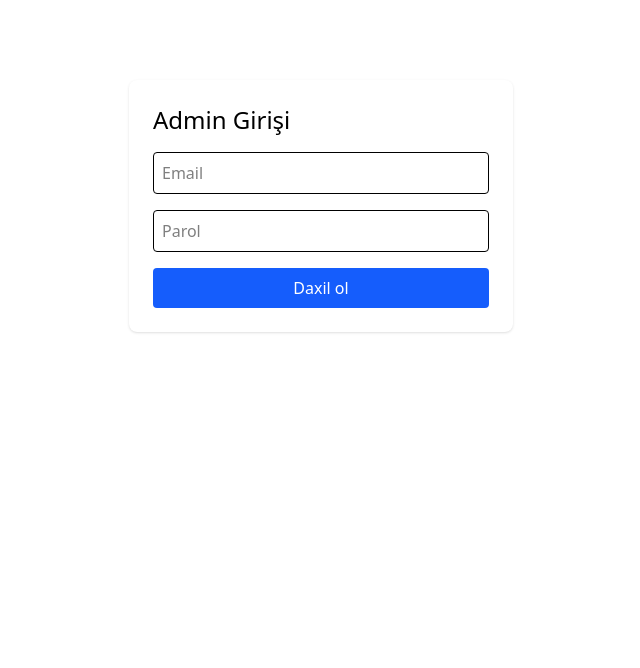
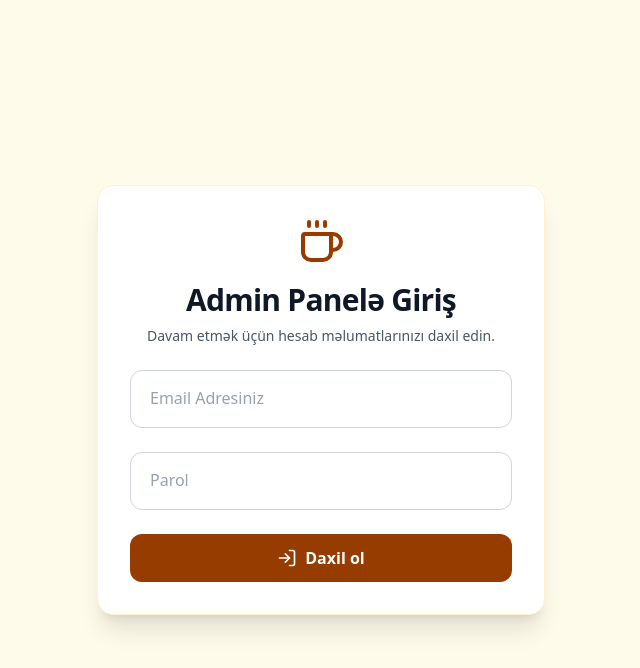
Before and after one commit to Fuadmikayil/Coffe-Shop, a Next.js app: page /login in a window 1280 px wide. Shown: the top 668 px of the page, without its empty margins (319-959 px from the left). Built offline with nearby package versions, Linux system fonts and the light colour scheme; no server answers.

Commit message:
Enhance LoginPage UI with improved layout, loading state, and error messaging

```diff
--- a/app/login/page.jsx
+++ b/app/login/page.jsx
@@ -1,25 +1,31 @@
-//login
 'use client'
+
 import { useState } from 'react'
 import { useRouter } from 'next/navigation'
 import supabase from '../../lib/supabase'
+import { Coffee, KeyRound, LogIn, AlertTriangle } from 'lucide-react'
 
 export default function LoginPage() {
   const router = useRouter()
   const [email, setEmail] = useState('')
   const [password, setPassword] = useState('')
   const [msg, setMsg] = useState('')
+  const [loading, setLoading] = useState(false)
 
   const handleSubmit = async e => {
     e.preventDefault()
+    setMsg('')
+    setLoading(true)
+
     // 1) Email/Parol ilə daxil ol
     const { data, error } = await supabase.auth.signInWithPassword({ email, password })
     if (error) {
       setMsg(error.message)
+      setLoading(false)
       return
     }
 
-    // 2) “profiles” cədvəlindən admin yoxla
+    // 2) "profiles" cədvəlindən admin yoxla
     const uid = data.user.id
     const { data: profile, error: pErr } = await supabase
       .from('profiles')
@@ -28,8 +34,9 @@ export default function LoginPage() {
       .single()
 
     if (pErr || !profile?.is_admin) {
-      setMsg('Bu hesab admin deyil.')
+      setMsg('Bu hesab admin deyil və ya girişdə xəta baş verdi.')
       await supabase.auth.signOut()
+      setLoading(false)
       return
     }
 
@@ -38,33 +45,97 @@ export default function LoginPage() {
   }
 
   return (
-    <div className="max-w-sm mx-auto mt-20 p-6 bg-white rounded-lg shadow">
-      <h1 className="text-2xl mb-4">Admin Girişi</h1>
-      {msg && <p className="text-red-600 mb-2">{msg}</p>}
-      <form onSubmit={handleSubmit} className="space-y-4">
+    <div className="min-h-screen w-full flex items-center justify-center bg-amber-50 p-4">
+      <div className="max-w-md w-full bg-white rounded-2xl shadow-xl p-8 space-y-6 border border-amber-100">
+
+        {/* Başlıq */}
+        <div className="text-center">
+          <Coffee className="mx-auto h-12 w-12 text-amber-800" />
+          <h1 className="mt-4 text-3xl font-bold tracking-tight text-gray-900">
+            Admin Panelə Giriş
+          </h1>
+          <p className="mt-2 text-sm text-gray-600">
+            Davam etmək üçün hesab məlumatlarınızı daxil edin.
+          </p>
+        </div>
+
+        {/* Xəta mesajı */}
+        {msg && (
+          <div className="flex items-center gap-3 bg-red-100 border-l-4 border-red-500 text-red-700 p-4 rounded-lg">
+            <AlertTriangle size={20} />
+            <span className="text-sm">{msg}</span>
+          </div>
+        )}
+
+        {/* Forma */}
+        <form onSubmit={handleSubmit} className="space-y-6">
+          {/* Email Input */}
+          <div className="relative">
             <input
+              id="email"
               type="email"
               placeholder="Email"
               value={email}
               onChange={e => setEmail(e.target.value)}
-          className="w-full border p-2 rounded"
+              className="peer w-full border border-gray-300 p-4 rounded-xl placeholder-transparent focus:outline-none focus:ring-2 focus:ring-amber-500"
               required
             />
+            <label
+              htmlFor="email"
+              className="absolute left-4 -top-3.5 text-gray-600 text-sm bg-white px-1 transition-all
+                         peer-placeholder-shown:text-base peer-placeholder-shown:text-gray-400 peer-placeholder-shown:top-4
+                         peer-focus:-top-3.5 peer-focus:text-gray-600 peer-focus:text-sm"
+            >
+              Email Adresiniz
+            </label>
+          </div>
+
+          {/* Parol Input */}
+          <div className="relative">
             <input
+              id="password"
               type="password"
               placeholder="Parol"
               value={password}
               onChange={e => setPassword(e.target.value)}
-          className="w-full border p-2 rounded"
+              className="peer w-full border border-gray-300 p-4 rounded-xl placeholder-transparent focus:outline-none focus:ring-2 focus:ring-amber-500"
               required
             />
+            <label
+              htmlFor="password"
+              className="absolute left-4 -top-3.5 text-gray-600 text-sm bg-white px-1 transition-all
+                         peer-placeholder-shown:text-base peer-placeholder-shown:text-gray-400 peer-placeholder-shown:top-4
+                         peer-focus:-top-3.5 peer-focus:text-gray-600 peer-focus:text-sm"
+            >
+              Parol
+            </label>
+          </div>
+
+          {/* Daxil ol düyməsi */}
+          <div>
             <button
               type="submit"
-          className="w-full bg-blue-600 text-white p-2 rounded"
+              disabled={loading}
+              className="w-full flex justify-center items-center gap-2 bg-amber-800 text-white p-3 rounded-xl font-semibold hover:bg-amber-900 transition-all duration-300 disabled:opacity-70 disabled:cursor-wait"
             >
+              {loading ? (
+                <>
+                  <svg className="animate-spin -ml-1 mr-3 h-5 w-5 text-white" xmlns="http://www.w3.org/2000/svg" fill="none" viewBox="0 0 24 24">
+                    <circle className="opacity-25" cx="12" cy="12" r="10" stroke="currentColor" strokeWidth="4"></circle>
+                    <path className="opacity-75" fill="currentColor" d="M4 12a8 8 0 018-8V0C5.373 0 0 5.373 0 12h4zm2 5.291A7.962 7.962 0 014 12H0c0 3.042 1.135 5.824 3 7.938l3-2.647z"></path>
+                  </svg>
+                  Yoxlanılır...
+                </>
+              ) : (
+                <>
+                  <LogIn size={20} />
                   Daxil ol
+                </>
+              )}
             </button>
+          </div>
         </form>
+      </div>
     </div>
   )
 }
```
Lines whose indentation alone changed are shown as unchanged.
